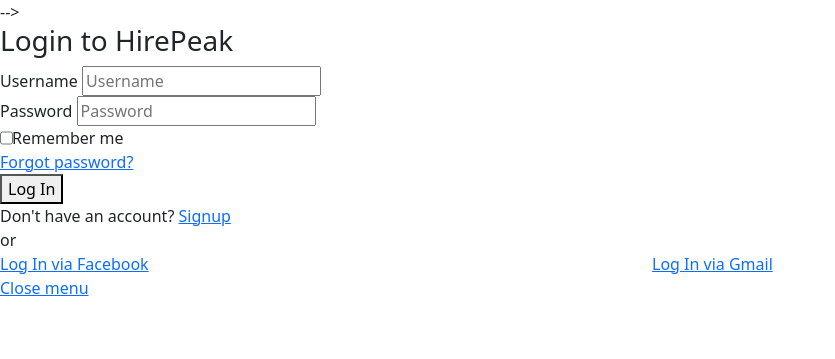
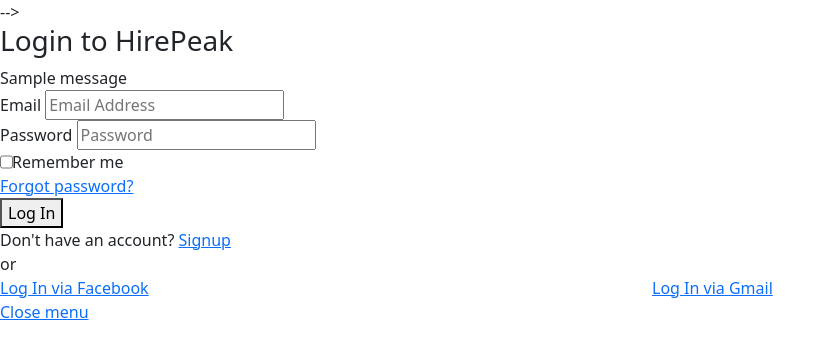
Before and after one commit to tobiolusa/hirepeak, a Django app: page /auth/ in a window 1280 px wide. Shown: the part 70-429 px from the top of the page, without its empty margins (0-835 px from the left). Run offline with Django 5.2, Linux system fonts and the light colour scheme; tables that the repository leaves empty hold one stand-in row (values such as "Sample post"); one stand-in notice (Sample message) is shown; some libraries are stand-ins or nearby versions.

Commit message:
authentication completed : login, register, logout

```diff
--- a/users/templates/users/login.html
+++ b/users/templates/users/login.html
@@ -3,7 +3,7 @@
 <html lang="en">
 <head>
   <meta charset="utf-8">
-  <title>HirePeak | Just another HTML Template | Login</title>
+  <title>HirePeak | Login</title>
   <!-- Stylesheets -->
   <link href="{% static 'css/bootstrap.css' %}" rel="stylesheet">
   <link href="{% static 'css/style.css' %}" rel="stylesheet">
@@ -46,10 +46,15 @@
         <div class="login-form default-form">
           <div class="form-inner">
             <h3>Login to HirePeak</h3>
-            <form method="post" action="{% url 'login' %}">{% csrf_token %}
+             {% if messages %}
+            {% for message in messages %}
+                <div class="error">{{ message }}</div>
+            {% endfor %}
+        {% endif %}
+            <form method="post" action="{% url 'loginuser' %}">{% csrf_token %}
               <div class="form-group">
-                <label>Username</label>
-                <input type="text" name="username" placeholder="Username" required>
+                <label>Email</label>
+                <input type="email" name="email" placeholder="Email Address" required>
               </div>
               <div class="form-group">
                 <label>Password</label>
--- a/users/urls.py
+++ b/users/urls.py
@@ -4,4 +4,6 @@
     path('', views.loginuser, name="loginuser"),
     path('register', views.register, name= "register"),
     path('forget-password', views.forget_password, name="forget-password"),
+    path('dasboard', views.dashboard, name="dashboard"),
+    path('logout', views.logoutuser, name="logoutuser")
 ]
--- a/users/views.py
+++ b/users/views.py
@@ -1,12 +1,24 @@
 from django.shortcuts import render, redirect
 from .forms import CustomUserCreationForm
-from django.contrib.auth import login
+from django.contrib.auth import login, authenticate, logout
 from django.contrib import messages
+from django.http import HttpResponse
 import logging
 
 # Create your views here.
 
 def loginuser(request):
+    if request.method == 'POST':
+        email = request.POST.get('email')
+        password = request.POST.get('password')
+        user = authenticate(request, email=email, password=password)
+
+        if user is not None:
+            login(request, user)
+            return redirect('dashboard')
+        else:
+            messages.error(request, "Invalid username or password")
+            return render(request, 'users/login.html')
     return render(request, 'users/login.html')
 
 logger = logging.getLogger(__name__)
@@ -18,7 +30,7 @@
             user = form.save()
             login(request, user)
             messages.success(request, "Registration Successful, Welcome")
-            return redirect('login')
+            return redirect('loginuser')
         else:
             logger.error(f"Form errors: {form.errors.as_json()}")
             messages.error(request, 'Please, correct the error below')
@@ -28,3 +40,9 @@
 
 def forget_password(request):
     return render(request, 'users/forget-password.html')
+
+def logoutuser(request):
+    logout(request)
+    return redirect(loginuser)
+def dashboard(request):
+    return HttpResponse("Dashboard")
```
